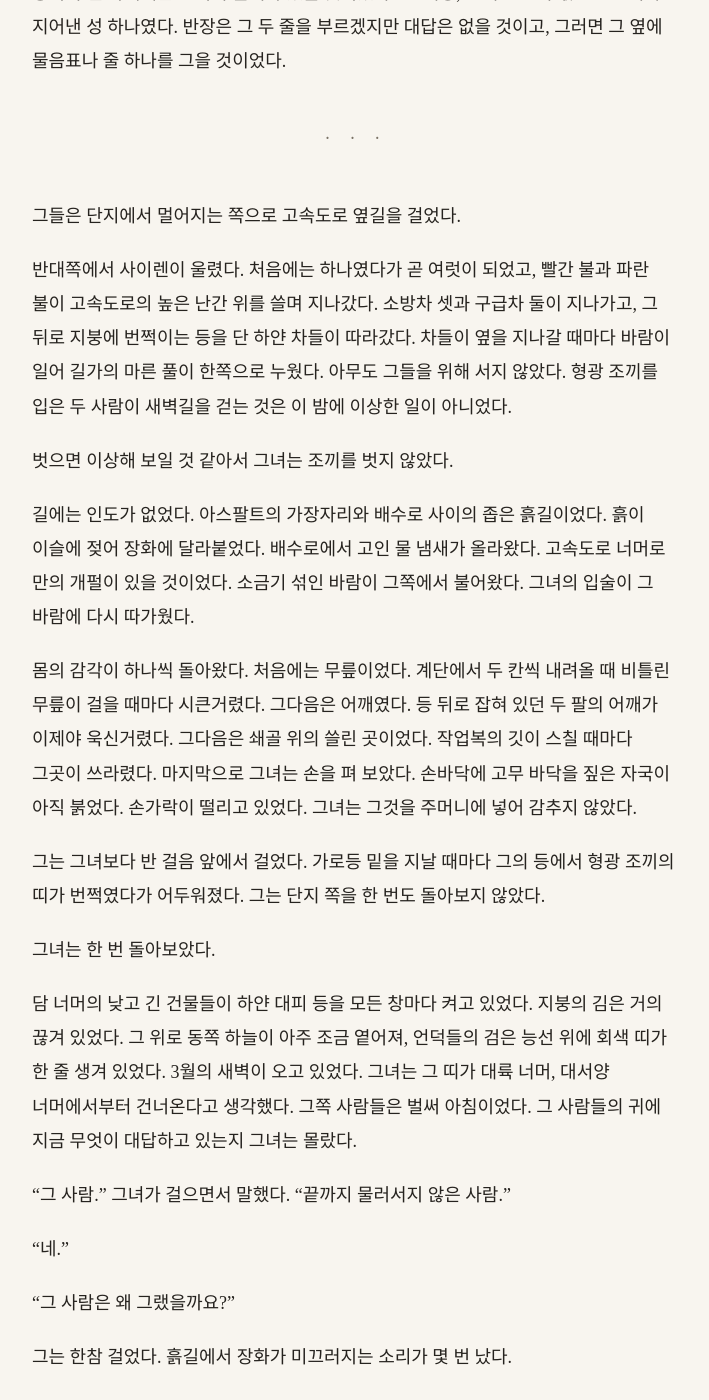
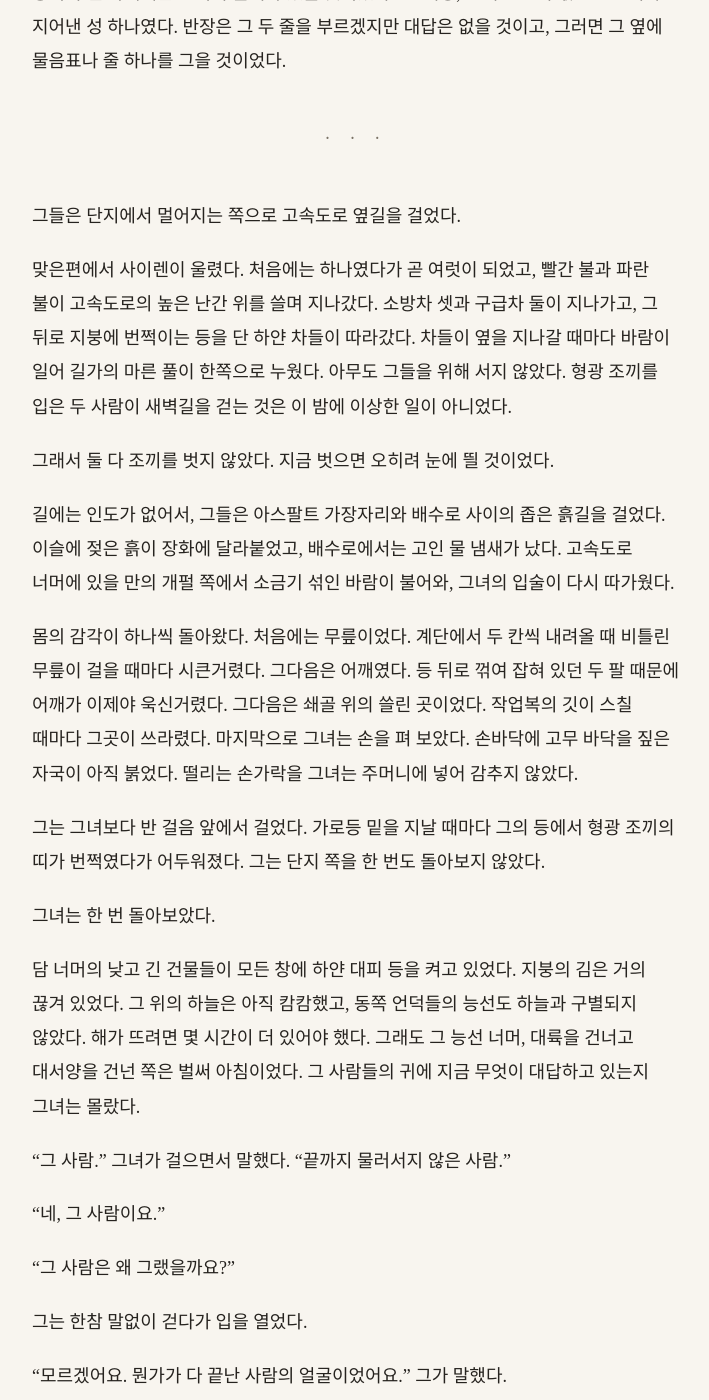
Before and after one commit to kangkkang/writer_s1_public, a Jekyll site: the page built from vol1/036.md, in a window 1280 px wide and 1400 px high, scrolled down 3632 px. Shown: the whole window, without its empty margins (284-993 px from the left). Built offline with Jekyll 4.4.1, drawn with Linux system fonts in a browser that asks for light colours; our own code applies the rules of GitHub Pages for plain Markdown files.

Commit message:
Update from https://github.com/kangkkang/writer_s1/commit/d1885b29ccd6c52b95703ca9d477d77de536b3d4

```diff
--- a/vol1/036.md
+++ b/vol1/036.md
@@ -74,27 +74,27 @@
 
 그들은 단지에서 멀어지는 쪽으로 고속도로 옆길을 걸었다.
 
-반대쪽에서 사이렌이 울렸다. 처음에는 하나였다가 곧 여럿이 되었고, 빨간 불과 파란 불이 고속도로의 높은 난간 위를 쓸며 지나갔다. 소방차 셋과 구급차 둘이 지나가고, 그 뒤로 지붕에 번쩍이는 등을 단 하얀 차들이 따라갔다. 차들이 옆을 지나갈 때마다 바람이 일어 길가의 마른 풀이 한쪽으로 누웠다. 아무도 그들을 위해 서지 않았다. 형광 조끼를 입은 두 사람이 새벽길을 걷는 것은 이 밤에 이상한 일이 아니었다.
+맞은편에서 사이렌이 울렸다. 처음에는 하나였다가 곧 여럿이 되었고, 빨간 불과 파란 불이 고속도로의 높은 난간 위를 쓸며 지나갔다. 소방차 셋과 구급차 둘이 지나가고, 그 뒤로 지붕에 번쩍이는 등을 단 하얀 차들이 따라갔다. 차들이 옆을 지나갈 때마다 바람이 일어 길가의 마른 풀이 한쪽으로 누웠다. 아무도 그들을 위해 서지 않았다. 형광 조끼를 입은 두 사람이 새벽길을 걷는 것은 이 밤에 이상한 일이 아니었다.
 
-벗으면 이상해 보일 것 같아서 그녀는 조끼를 벗지 않았다.
+그래서 둘 다 조끼를 벗지 않았다. 지금 벗으면 오히려 눈에 띌 것이었다.
 
-길에는 인도가 없었다. 아스팔트의 가장자리와 배수로 사이의 좁은 흙길이었다. 흙이 이슬에 젖어 장화에 달라붙었다. 배수로에서 고인 물 냄새가 올라왔다. 고속도로 너머로 만의 개펄이 있을 것이었다. 소금기 섞인 바람이 그쪽에서 불어왔다. 그녀의 입술이 그 바람에 다시 따가웠다.
+길에는 인도가 없어서, 그들은 아스팔트 가장자리와 배수로 사이의 좁은 흙길을 걸었다. 이슬에 젖은 흙이 장화에 달라붙었고, 배수로에서는 고인 물 냄새가 났다. 고속도로 너머에 있을 만의 개펄 쪽에서 소금기 섞인 바람이 불어와, 그녀의 입술이 다시 따가웠다.
 
-몸의 감각이 하나씩 돌아왔다. 처음에는 무릎이었다. 계단에서 두 칸씩 내려올 때 비틀린 무릎이 걸을 때마다 시큰거렸다. 그다음은 어깨였다. 등 뒤로 잡혀 있던 두 팔의 어깨가 이제야 욱신거렸다. 그다음은 쇄골 위의 쓸린 곳이었다. 작업복의 깃이 스칠 때마다 그곳이 쓰라렸다. 마지막으로 그녀는 손을 펴 보았다. 손바닥에 고무 바닥을 짚은 자국이 아직 붉었다. 손가락이 떨리고 있었다. 그녀는 그것을 주머니에 넣어 감추지 않았다.
+몸의 감각이 하나씩 돌아왔다. 처음에는 무릎이었다. 계단에서 두 칸씩 내려올 때 비틀린 무릎이 걸을 때마다 시큰거렸다. 그다음은 어깨였다. 등 뒤로 꺾여 잡혀 있던 두 팔 때문에 어깨가 이제야 욱신거렸다. 그다음은 쇄골 위의 쓸린 곳이었다. 작업복의 깃이 스칠 때마다 그곳이 쓰라렸다. 마지막으로 그녀는 손을 펴 보았다. 손바닥에 고무 바닥을 짚은 자국이 아직 붉었다. 떨리는 손가락을 그녀는 주머니에 넣어 감추지 않았다.
 
 그는 그녀보다 반 걸음 앞에서 걸었다. 가로등 밑을 지날 때마다 그의 등에서 형광 조끼의 띠가 번쩍였다가 어두워졌다. 그는 단지 쪽을 한 번도 돌아보지 않았다.
 
 그녀는 한 번 돌아보았다.
 
-담 너머의 낮고 긴 건물들이 하얀 대피 등을 모든 창마다 켜고 있었다. 지붕의 김은 거의 끊겨 있었다. 그 위로 동쪽 하늘이 아주 조금 옅어져, 언덕들의 검은 능선 위에 회색 띠가 한 줄 생겨 있었다. 3월의 새벽이 오고 있었다. 그녀는 그 띠가 대륙 너머, 대서양 너머에서부터 건너온다고 생각했다. 그쪽 사람들은 벌써 아침이었다. 그 사람들의 귀에 지금 무엇이 대답하고 있는지 그녀는 몰랐다.
+담 너머의 낮고 긴 건물들이 모든 창에 하얀 대피 등을 켜고 있었다. 지붕의 김은 거의 끊겨 있었다. 그 위의 하늘은 아직 캄캄했고, 동쪽 언덕들의 능선도 하늘과 구별되지 않았다. 해가 뜨려면 몇 시간이 더 있어야 했다. 그래도 그 능선 너머, 대륙을 건너고 대서양을 건넌 쪽은 벌써 아침이었다. 그 사람들의 귀에 지금 무엇이 대답하고 있는지 그녀는 몰랐다.
 
 "그 사람." 그녀가 걸으면서 말했다. "끝까지 물러서지 않은 사람."
 
-"네."
+"네, 그 사람이요."
 
 "그 사람은 왜 그랬을까요?"
 
-그는 한참 걸었다. 흙길에서 장화가 미끄러지는 소리가 몇 번 났다.
+그는 한참 말없이 걷다가 입을 열었다.
 
 "모르겠어요. 뭔가가 다 끝난 사람의 얼굴이었어요." 그가 말했다.
 
```
